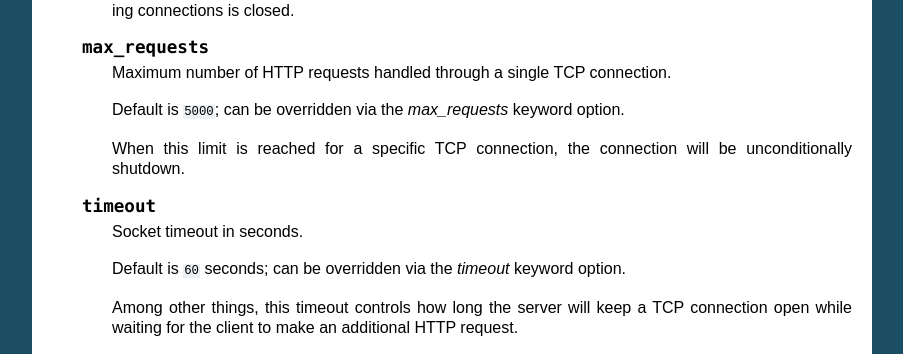
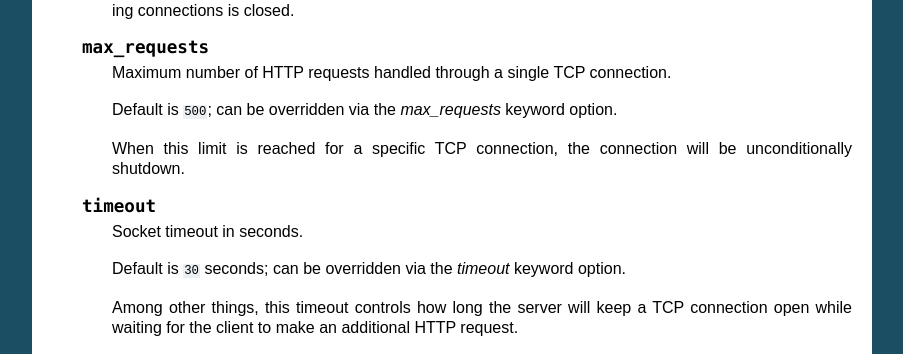
Before and after one commit to json420/degu, a Sphinx documentation site: the page built from doc/degu.server.rst, in a window 1280 px wide and 900 px high, scrolled down 1957 px. Shown: the part 155-509 px from the top of the window, without its empty margins (198-1101 px from the left). Built offline with Sphinx 7.4.7, drawn with Linux system fonts in a browser that asks for light colours.

Commit message:
Built of cleanup around tests for max_requests

```diff
--- a/doc/degu.server.rst
+++ b/doc/degu.server.rst
@@ -131,7 +131,7 @@ example, to kill the server process we just created:
 
         Maximum number of HTTP requests handled through a single TCP connection.
 
-        Default is ``5000``; can be overridden via the *max_requests* keyword
+        Default is ``500``; can be overridden via the *max_requests* keyword
         option.
 
         When this limit is reached for a specific TCP connection, the connection
@@ -141,7 +141,7 @@ example, to kill the server process we just created:
 
         Socket timeout in seconds.
 
-        Default is ``60`` seconds; can be overridden via the *timeout* keyword
+        Default is ``30`` seconds; can be overridden via the *timeout* keyword
         option.
 
         Among other things, this timeout controls how long the server will keep
```
Also changed, not shown: 2 other files.
